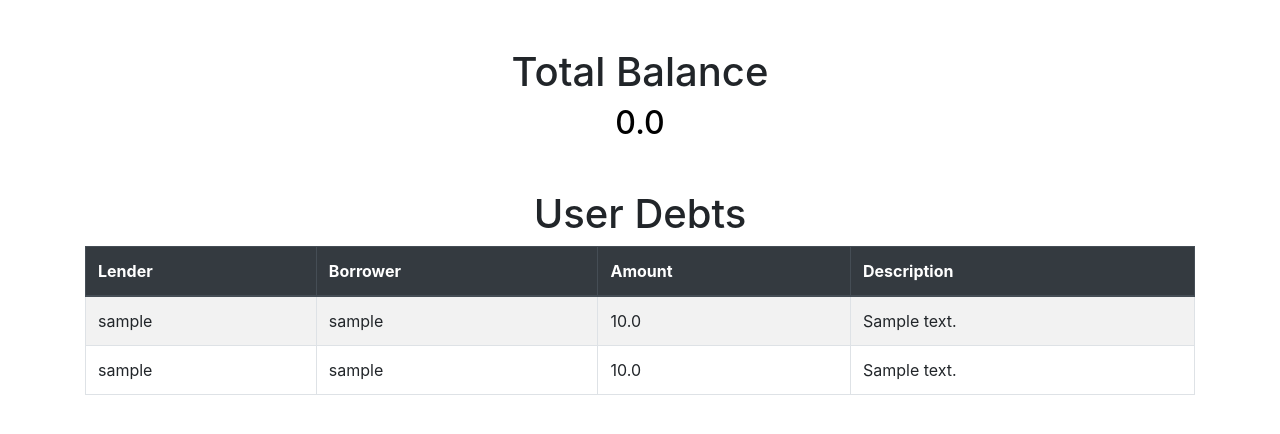
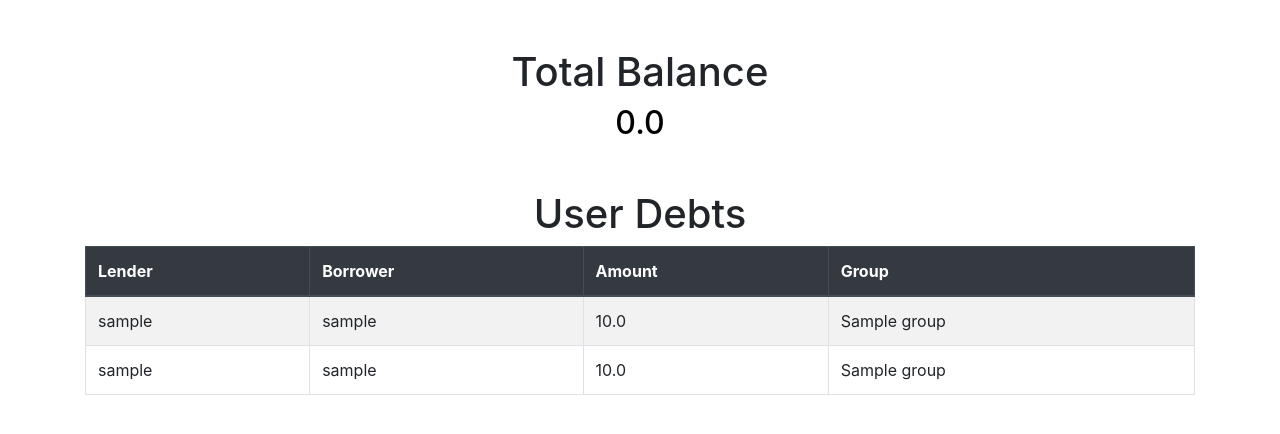
Before and after one commit to PedroFlores1996/Xchange, a Flask app: page /user/debts in a window 1280 px wide. Shown: the top 434 px of the page. Run offline with Flask 3, Linux system fonts and the light colour scheme; a user stored in the database is signed in; tables that the repository leaves empty hold one stand-in row (values such as "Sample post"); parts of the project's set-up code (start-up, migrations or seed data) failed here and were passed over; some libraries are stand-ins or nearby versions.

Commit message:
fix update debts on submit expense to account for group

```diff
--- a/app/debt/__init__.py
+++ b/app/debt/__init__.py
@@ -47,11 +47,13 @@ def simplify_debts(balances: dict[int, float]) -> list[tuple[int, int, float]]:
     return transactions
 
 
-def update_debts(balances: dict[int, dict[str, float]]):
+def update_debts(
+    balances: dict[int, dict[str, float]], group_id: int | None = None
+) -> None:
     total_balances = {id: balance[TOTAL] for id, balance in balances.items()}
     transactions = simplify_debts(total_balances)
     for debtor_id, creditor_id, amount in transactions:
-        Debt.update(debtor_id, creditor_id, amount)
+        Debt.update(debtor_id, creditor_id, amount, group_id)
 
 
 def get_debts_total_balance(
--- a/app/expense/submit.py
+++ b/app/expense/submit.py
@@ -25,7 +25,7 @@ def submit_expense(data: ExpenseData) -> Expense:
     balances = split(
         data.amount, data.payers, data.owers, data.payers_split, data.owers_split
     )
-    update_debts(balances)
+    update_debts(balances, data.group_id)
     expense = create_expense(data, balances)
     update_users_expenses(expense)
     db.session.commit()
--- a/app/model/debt.py
+++ b/app/model/debt.py
@@ -52,8 +52,8 @@ class Debt(db.Model):  # type: ignore
         borrower_id: int,
         lender_id: int,
         amount: float,
+        group_id: int | None = None,
         description: str | None = None,
-        group_id: int | None = None,
     ) -> None:
         if existing_debt := cls.find(borrower_id, lender_id, group_id):
             existing_debt.amount += amount
@@ -78,8 +78,8 @@ class Debt(db.Model):  # type: ignore
             borrower_id=borrower_id,
             lender_id=lender_id,
             amount=amount,
+            group_id=group_id,
             description=description,
-            group_id=group_id,
         )
         db.session.add(new_debt)
         db.session.flush()
--- a/app/templates/user/debts.html
+++ b/app/templates/user/debts.html
@@ -33,7 +33,7 @@
                     <th>Lender</th>
                     <th>Borrower</th>
                     <th>Amount</th>
-                    <th>Description</th>
+                    <th>Group</th>
                 </tr>
             </thead>
             <tbody>
@@ -42,7 +42,7 @@
                         <td>{{ debt.lender.username }}</td>
                         <td>{{ debt.borrower.username }}</td>
                         <td>{{ debt.amount }}</td>
-                        <td>{{ debt.description }}</td>
+                        <td>{{ debt.group.name }}</td>
                     </tr>
                 {% endfor %}
             </tbody>
--- a/app/templates/user/expenses.html
+++ b/app/templates/user/expenses.html
@@ -16,6 +16,7 @@
                         <th>Description</th>
                         <th>Category</th>
                         <th>Amount</th>
+                        <th>Group</th>
                         <th>Created By</th>
                         <th>Date</th>
                     </tr>
@@ -30,6 +31,7 @@
                             </td>
                             <td>{{ expense.category }}</td>
                             <td>${{ "%.2f"|format(expense.amount) }}</td>
+                            <td>{{ expense.group.name if expense.group else 'No Group' }}</td>
                             <td>{{ expense.creator.username }}</td>
                             <td>{{ expense.created_at.strftime('%Y-%m-%d') }}</td>
                         </tr>
```
